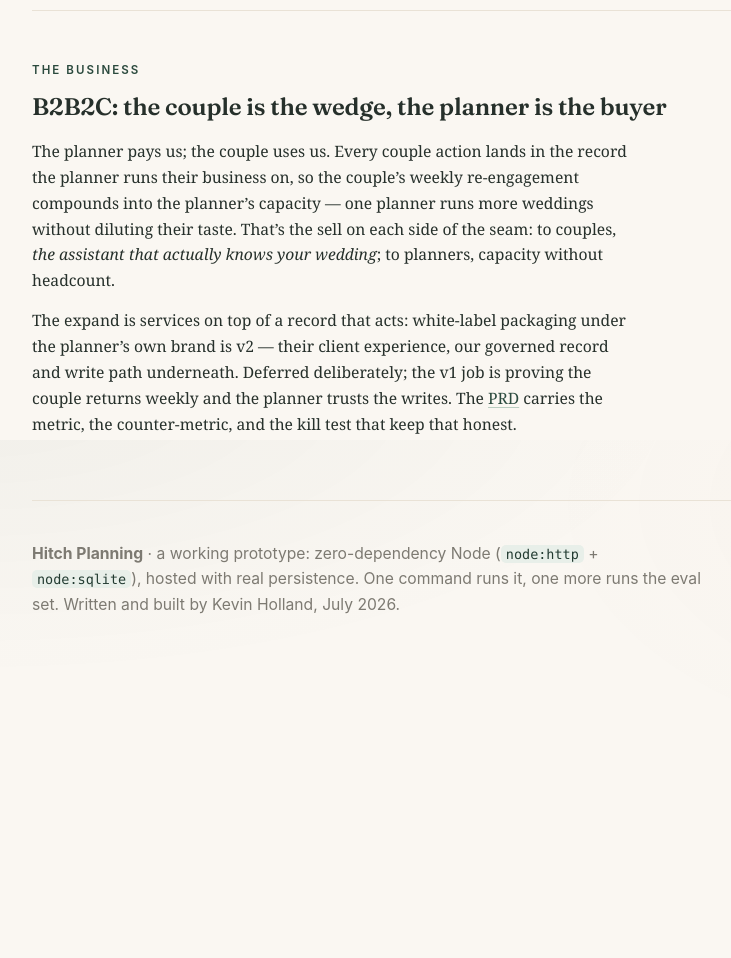
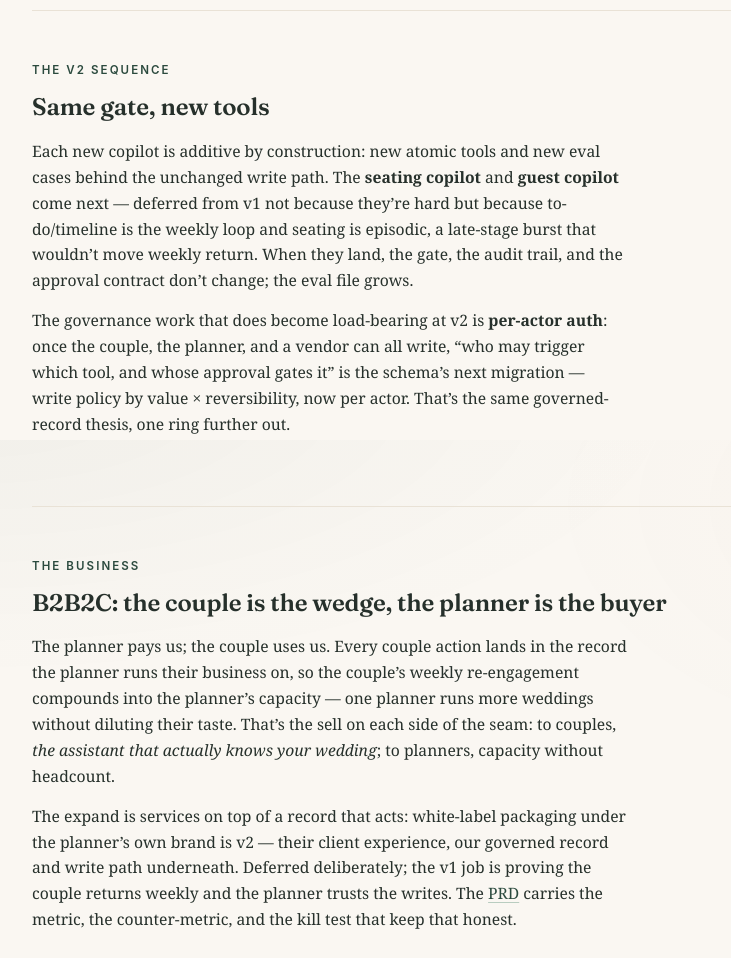
Before and after one commit to hollandkevint/hitch, a website: page public/next.html in a window 1280 px wide. Shown: the part 1160-2118 px from the top of the page, without its empty margins (252-983 px from the left). Before the commit the page ends 1888 px from the top, so only its background shows below. Drawn offline with Linux system fonts and the light colour scheme.

Commit message:
next: v2 sequence — seating/guest copilots and per-actor auth behind the same gate

```diff
--- a/public/next.html
+++ b/public/next.html
@@ -178,6 +178,13 @@
 </section>
 
 <section>
+  <p class="kicker">The v2 sequence</p>
+  <h2>Same gate, new tools</h2>
+  <p>Each new copilot is additive by construction: new atomic tools and new eval cases behind the unchanged write path. The <strong>seating copilot</strong> and <strong>guest copilot</strong> come next &mdash; deferred from v1 not because they&rsquo;re hard but because to-do/timeline is the weekly loop and seating is episodic, a late-stage burst that wouldn&rsquo;t move weekly return. When they land, the gate, the audit trail, and the approval contract don&rsquo;t change; the eval file grows.</p>
+  <p>The governance work that does become load-bearing at v2 is <strong>per-actor auth</strong>: once the couple, the planner, and a vendor can all write, &ldquo;who may trigger which tool, and whose approval gates it&rdquo; is the schema&rsquo;s next migration &mdash; write policy by value &times; reversibility, now per actor. That&rsquo;s the same governed-record thesis, one ring further out.</p>
+</section>
+
+<section>
   <p class="kicker">The business</p>
   <h2>B2B2C: the couple is the wedge, the planner is the buyer</h2>
   <p>The planner pays us; the couple uses us. Every couple action lands in the record the planner runs their business on, so the couple&rsquo;s weekly re-engagement compounds into the planner&rsquo;s capacity &mdash; one planner runs more weddings without diluting their taste. That&rsquo;s the sell on each side of the seam: to couples, <em>the assistant that actually knows your wedding</em>; to planners, capacity without headcount.</p>
```
